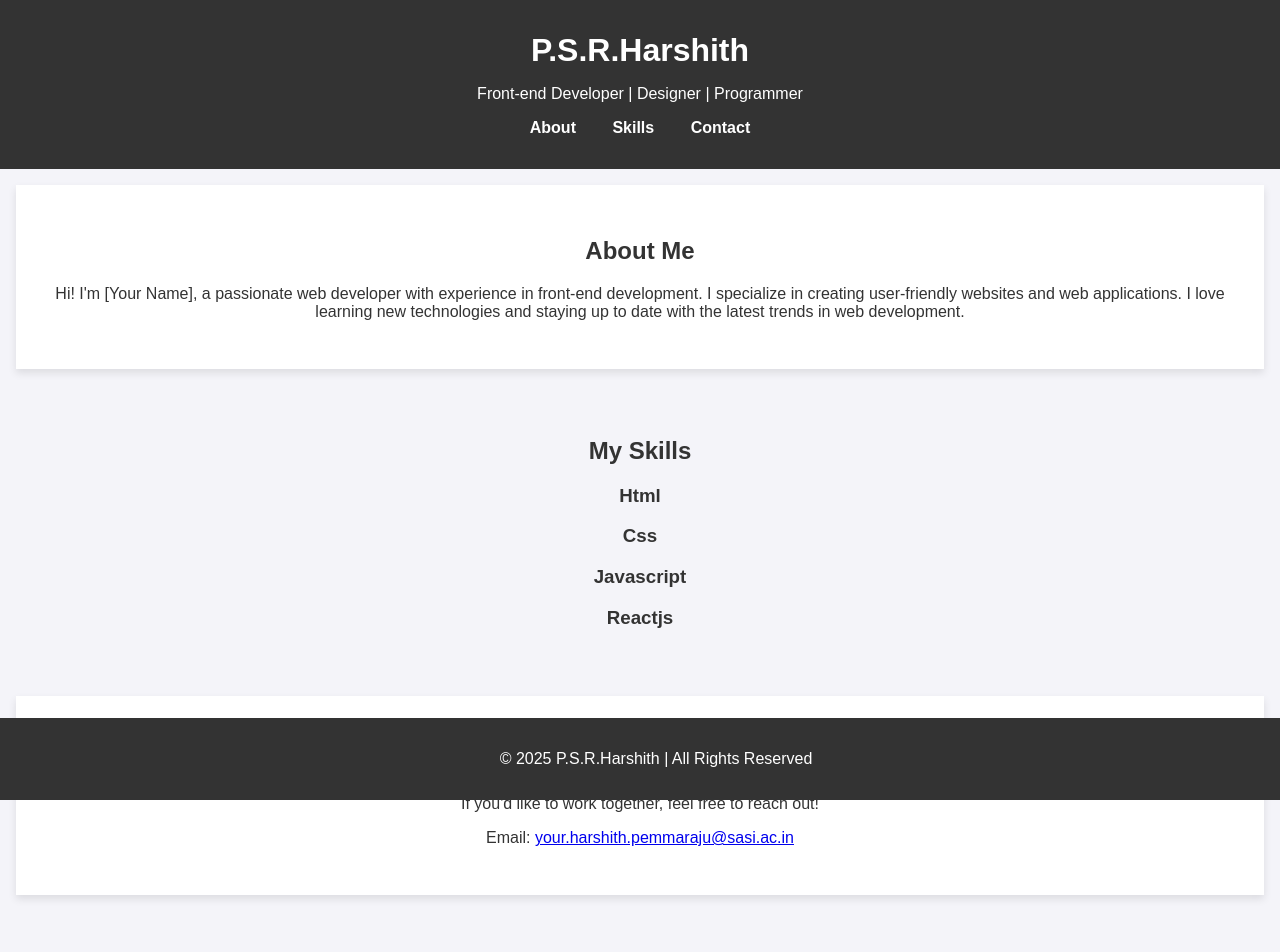
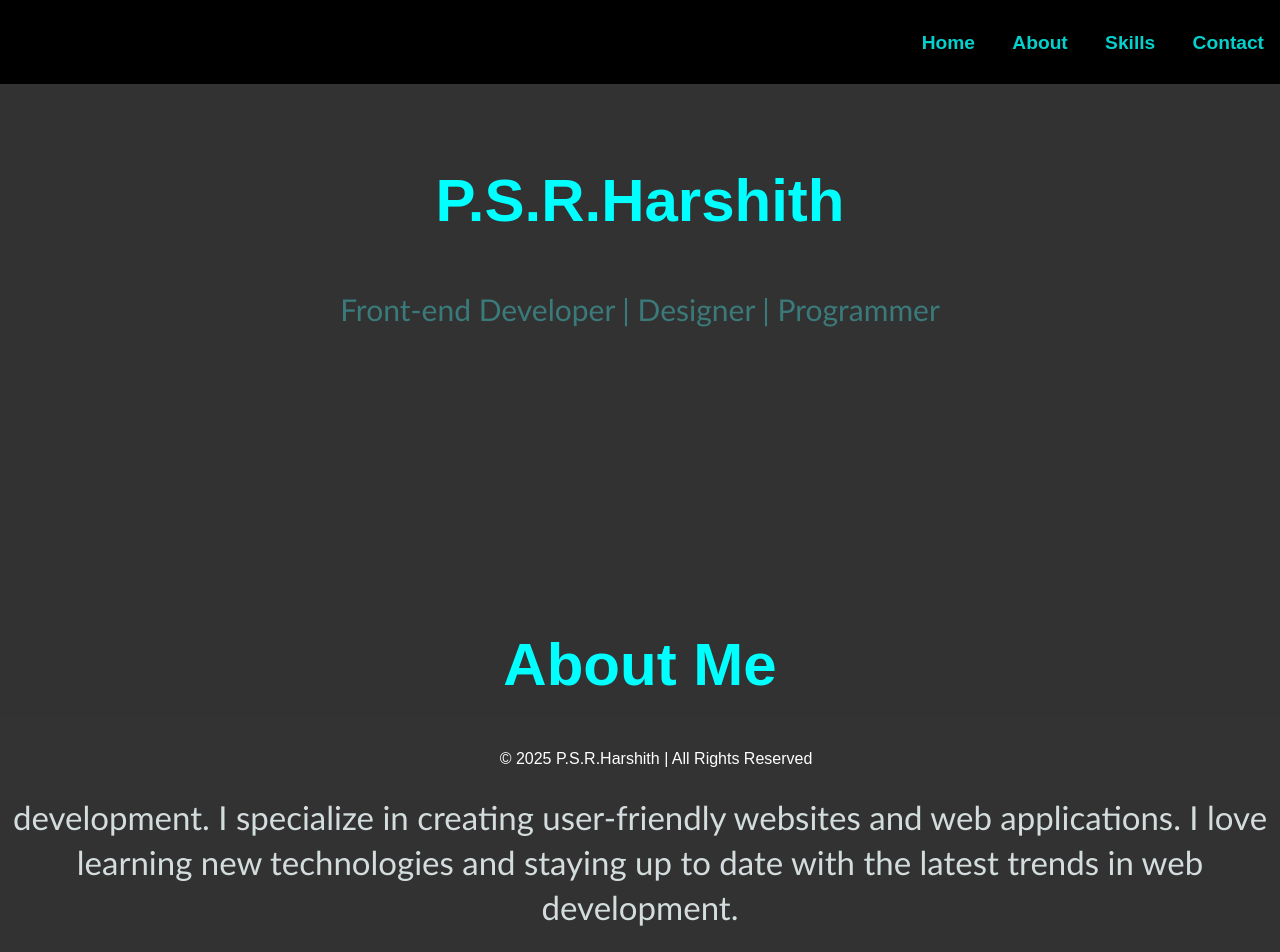
Before and after one commit to Harshith453/Harshith453.github.io, a plain HTML site: page index.html in a window 1280 px wide. Shown: the top 952 px of the page. Before the commit the page ends 911 px from the top, so only its background shows below. Drawn offline with Linux system fonts and the light colour scheme.

Commit message:
Update index.html

```diff
--- a/index.html
+++ b/index.html
@@ -5,19 +5,20 @@
     <meta name="viewport" content="width=device-width, initial-scale=1.0">
     <meta http-equiv="X-UA-Compatible" content="ie=edge">
     <title>Your Portfolio</title>
-    <link rel="stylesheet" href="styles.css">
+    <link rel="stylesheet" href="style.css">
     <style>
         body {
     font-family: Arial, sans-serif;
     margin: 0;
     padding: 0;
     background-color: #f4f4f9;
-            color: #333;
+    color: #0f0e0e;
 }
 header {
-            background-color: #333;
-            color: #fff;
-            text-align: center;
+    background-color: #000000;
+    font-size: larger;
+    height: 20px;
+    text-align: right;
     padding: 2rem 0;
 }
 header h1 {
@@ -33,19 +34,13 @@
     margin: 0 1rem;
 }
 nav ul li a {
-            color: #fff;
+    color: #04d1cd;
     text-decoration: none;
     font-weight: bold;
 }
 section {
     padding: 2rem 0;
     text-align: center;
-        }
-        .about, .projects, .contact {
-            background-color: #fff;
-            margin: 1rem;
-            padding: 2rem;
-            box-shadow: 0 4px 8px rgba(0, 0, 0, 0.1);
 }
 footer {
     background-color: #333;
@@ -56,29 +51,106 @@
     width: 100%;
     bottom: 0;
 }
+.Home {
+    background-color: #333232;
+    color: aqua;
+    height: 400px;
+    font-size: 40px;
+}
+p1{
+    color: rgb(59, 122, 122);
+    font-size: 30px;
+    font-family: 'Trebuchet MS', 'Lucida Sans Unicode', 'Lucida Grande', 'Lucida Sans', Arial, sans-serif;
+}
+.about{
+    background-color: #333232;
+    color: aqua;
+    height: 400px;
+    font-size: 40px;
+}
+p2{
+    color: rgb(212, 221, 221);
+    font-size: 33px;
+    font-family: 'Trebuchet MS', 'Lucida Sans Unicode', 'Lucida Grande', 'Lucida Sans', Arial, sans-serif;
+}
+.Skills{
+    background-color: #333232;
+    color: aqua;
+    height: 400px;
+    font-size: 40px;
+}
+h3{
+    color: rgb(212, 221, 221);
+    font-size: 33px;
+    font-family: 'Trebuchet MS', 'Lucida Sans Unicode', 'Lucida Grande', 'Lucida Sans', Arial, sans-serif;
+}
+.contact{
+    background-color: #333232;
+    color: aqua;
+    height: 600px;
+    font-size: 40px;
+}
+p4{
+    color: rgb(212, 221, 221);
+    font-size: 33px;
+    font-family: 'Trebuchet MS', 'Lucida Sans Unicode', 'Lucida Grande', 'Lucida Sans', Arial, sans-serif;
+}
+p5{
+    color: rgb(212, 221, 221);
+    font-size: 33px;
+    font-family: 'Trebuchet MS', 'Lucida Sans Unicode', 'Lucida Grande', 'Lucida Sans', Arial, sans-serif;
+}
+.container{
+    padding: 20px;
+    color: #0d0d0e;
+    background-color: #fff;
+    background-color: #fff;
+    height: 400px;
+    margin: 1rem;
+    padding: 2rem;
+    box-shadow: 0 4px 8px rgba(0, 0, 0, 0.1);
+}
+input[type=text], input[type=password] {
+    width: 100%;
+    padding: 12px 20px;
+    margin: 8px 0;
+    display: inline-block;
+    border: 1px solid #ccc;
+    box-sizing: border-box;
+}
+button {
+    background-color: #04AA6D;
+    color: white;
+    padding: 14px 20px;
+    margin: 8px 0;
+    border: none;
+    cursor: pointer;
+    width: 100%;
+}
     </style>
 </head>
 <body>
-
     <header>
-        <h1>P.S.R.Harshith</h1>
-        <p>Front-end Developer | Designer | Programmer</p>
         <nav>
             <ul>
+                <li><a href="#Home">Home</a></li>
                 <li><a href="#about">About</a></li>
                 <li><a href="#projects">Skills</a></li>
                 <li><a href="#contact">Contact</a></li>
             </ul>
         </nav>
     </header>
-
+    <section id="Home" class="Home">
+        <h1>P.S.R.Harshith</h1>
+        <p1>Front-end Developer | Designer | Programmer</p1>
+    </section>
     <section id="about" class="about">
         <h2>About Me</h2>
-        <p>
+        <p2>
             Hi! I'm [Your Name], a passionate web developer with experience in front-end development.
             I specialize in creating user-friendly websites and web applications. I love learning new technologies and
             staying up to date with the latest trends in web development.
-        </p>
+        </p2>
     </section>
 
     <section id="Skills" class="Skills">
@@ -99,8 +171,13 @@
 
     <section id="contact" class="contact">
         <h2>Contact Me</h2>
-        <p>If you'd like to work together, feel free to reach out!</p>
-        <p>Email: <a href="mailto:harshith.pemmaraju@sasi.ac.in">your.harshith.pemmaraju@sasi.ac.in</a></p>
+        <div class="container">
+            <label for="uname"><b>Fullname</b></label>
+            <input type="text" placeholder="Enter Fullname" name="uname" required>
+            <label for="psw"><b></b>Email address</label>
+            <input type="password" placeholder="Enter email address" name="psw" required>
+            <button type="submit">send message</button>
+          </div>
     </section>
 
     <footer>
```
Lines whose indentation alone changed are shown as unchanged.
